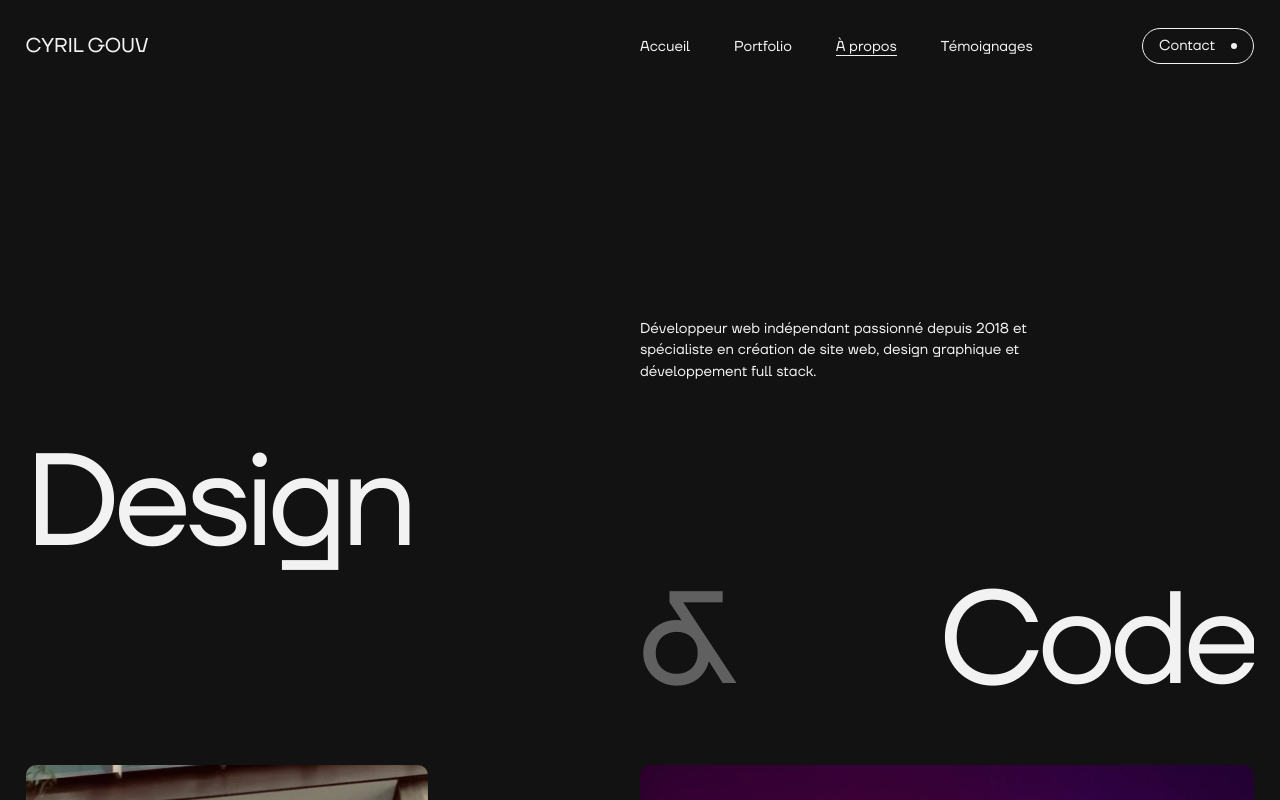
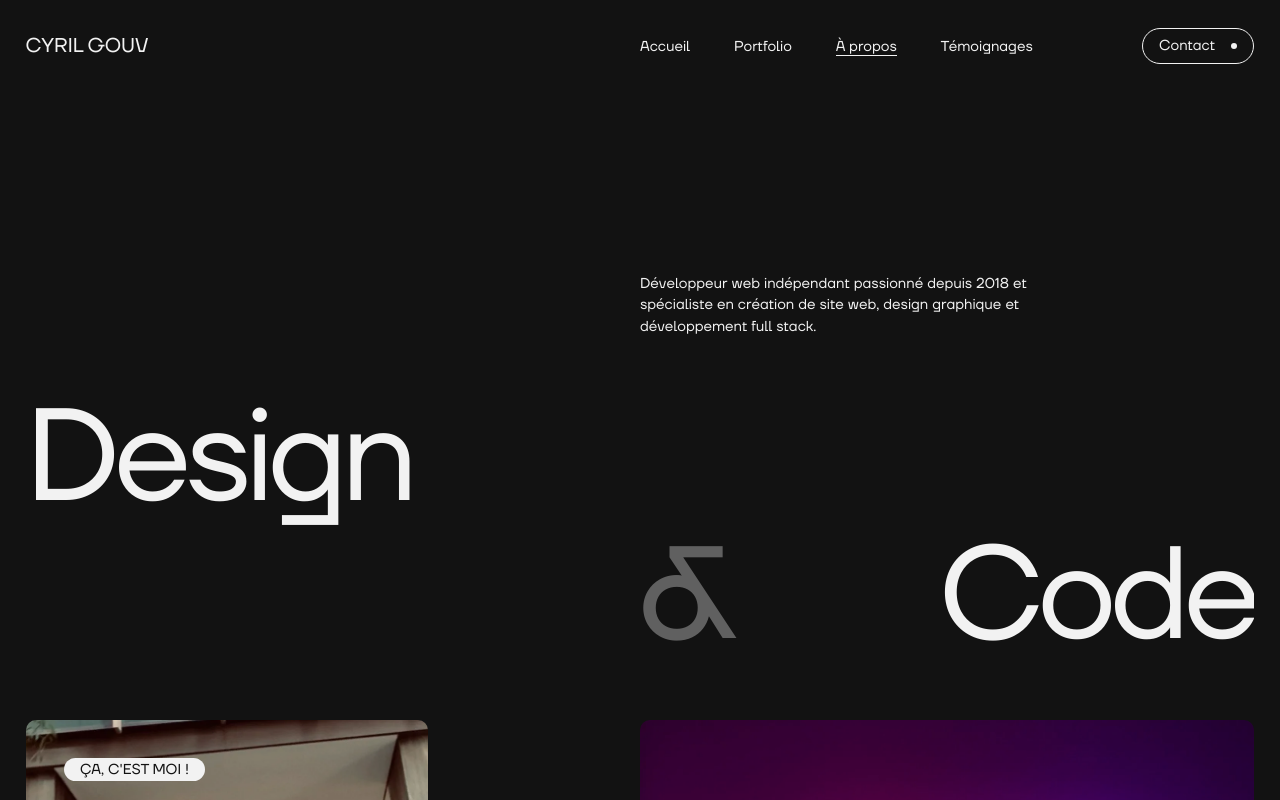
Before and after one commit to CyrilGouv/next-folio, a Next.js app: page /a-propos in a window 1280 px wide. Shown: the top 800 px of the page. Built offline with nearby package versions, Linux system fonts and the light colour scheme.

Commit message:
fixed cover isue

```diff
--- a/components/Blocks/Cover/CoverParallax.module.scss
+++ b/components/Blocks/Cover/CoverParallax.module.scss
@@ -92,6 +92,7 @@
 @media (min-width: 400px) {
     .cover {
 
+        &__line {
             &:first-of-type {
                 top: -236vw;
              }
@@ -102,6 +103,7 @@
 
              &:last-of-type {
                 top: -236vw;
+             }
         }
 
     }
--- a/components/Blocks/Hero/Hero.module.scss
+++ b/components/Blocks/Hero/Hero.module.scss
@@ -30,12 +30,36 @@
 
 
 
+
 /*
 //==========================================================
 //  Responsive =>  > 640px
 //==========================================================
 */
 @media (min-width: 640px) {
+    .hero {
+        min-height: 680px;
+
+        &__full {
+            .hero__wrapper {
+                min-height: 680px;
+            }
+        }
+
+        &__wrapper {
+            min-height: 680px;
+        }
+    }
+}
+
+
+
+/*
+//==========================================================
+//  Responsive =>  > 1600px
+//==========================================================
+*/
+@media (min-width: 1600px) {
     .hero {
         min-height: 765px;
 
--- a/components/Blocks/Hero/HeroProject.module.scss
+++ b/components/Blocks/Hero/HeroProject.module.scss
@@ -27,13 +27,34 @@
 }
 
 
-
 /*
 //==========================================================
 //  Responsive =>  > 640px
 //==========================================================
 */
 @media (min-width: 640px) {
+    .hero {
+        min-height: 680px;
+
+        &__full {
+            .hero__wrapper {
+                min-height: 680px;
+            }
+        }
+
+        &__wrapper {
+            min-height: 680px;
+        }
+    }
+}
+
+
+/*
+//==========================================================
+//  Responsive =>  > 1600px
+//==========================================================
+*/
+@media (min-width: 1600px) {
     .hero {
         min-height: 765px;
 
```
Lines whose indentation alone changed are shown as unchanged.
